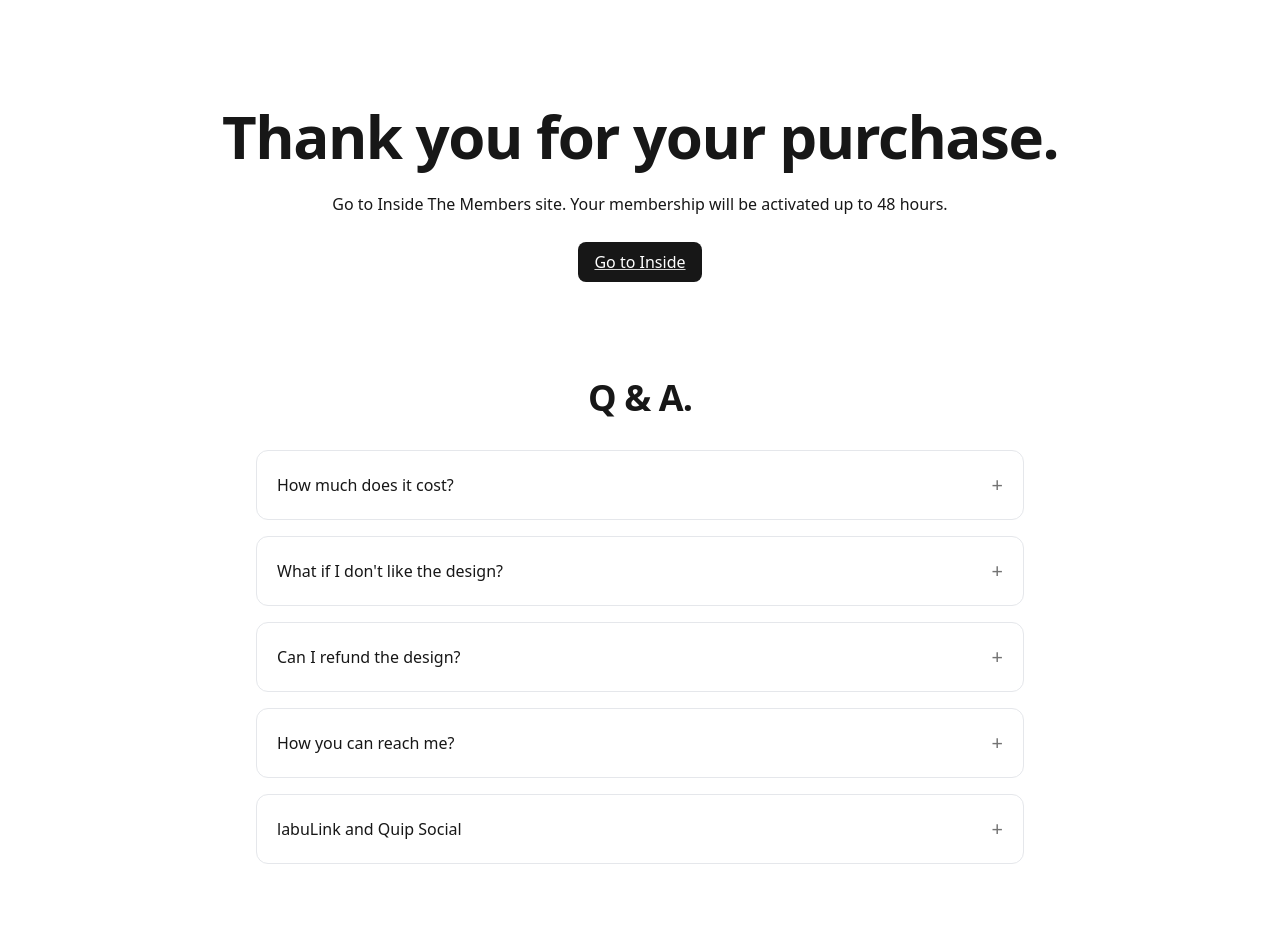
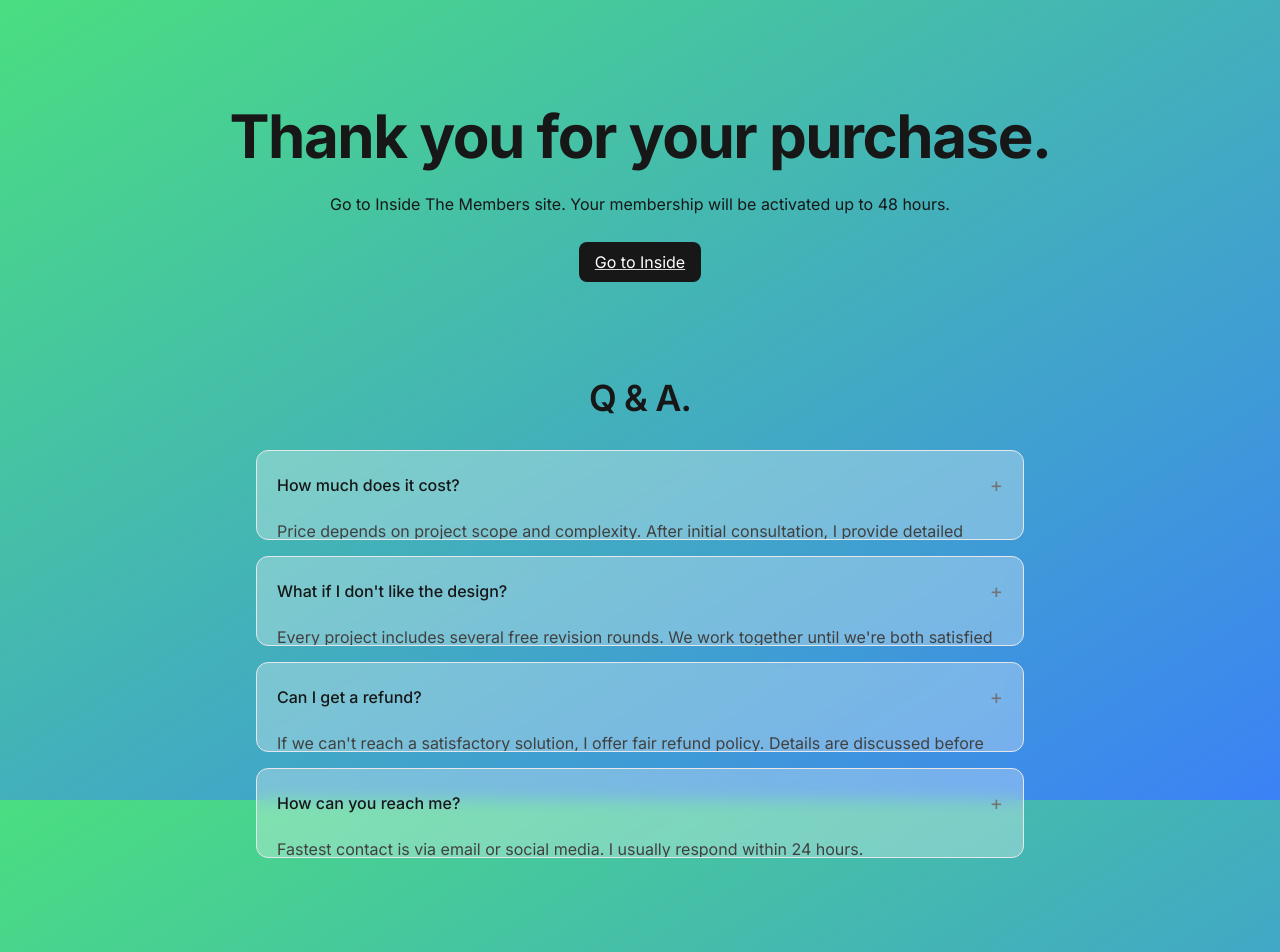
Before and after one commit to FBukovina/bukovinafilip-next, a Next.js app: page /done in a window 1280 px wide. Shown: the top 952 px of the page. Built offline with nearby package versions, Linux system fonts and the light colour scheme.

Commit message:
feat: build single-page portfolio

```diff
--- a/app/globals.css
+++ b/app/globals.css
@@ -11,8 +11,10 @@ html, body {
   height: 100%;
 }
 
+html { scroll-behavior: smooth; }
+
 body {
-  @apply bg-white text-neutral-900 antialiased;
+  @apply bg-gradient-to-br from-green-400 to-blue-500 text-neutral-900 antialiased;
   font-feature-settings: "cv02","cv03","cv04","cv11";
 }
 
@@ -34,7 +36,7 @@ p  { @apply leading-7; }
   @apply inline-flex items-center rounded-full border px-2 py-0.5 text-xs text-neutral-700;
 }
 .card {
-  @apply rounded-2xl border bg-white shadow-sm hover:shadow-md transition;
+  @apply rounded-2xl border border-white/20 bg-white/30 backdrop-blur shadow-sm hover:shadow-md transition;
 }
 .footer-link { @apply underline hover:no-underline; }
 
--- a/app/layout.tsx
+++ b/app/layout.tsx
@@ -2,6 +2,9 @@ import type { Metadata } from 'next'
 import './globals.css'
 import Header from '@/components/Header'
 import Footer from '@/components/Footer'
+import { Inter } from 'next/font/google'
+
+const inter = Inter({ subsets: ['latin'] })
 
 export const metadata: Metadata = {
   title: 'Filip Bukovina',
@@ -10,8 +13,8 @@ export const metadata: Metadata = {
 
 export default function RootLayout({ children }: { children: React.ReactNode }) {
   return (
-    <html lang="en">
-      <body>
+    <html lang="en" className="scroll-smooth">
+      <body className={inter.className}>
         <Header />
         <main>{children}</main>
         <Footer />
--- a/app/projects/page.tsx
+++ /dev/null
@@ -1,56 +0,0 @@
-import ProjectCard from '@/components/ProjectCard'
-import QnA from '@/components/QnA'
-import CTA from '@/components/CTA'
-import Reveal from '@/components/Reveal'
-
-export default function Page(){
-  return (
-    <>
-      <section className="container mt-16 grid gap-6">
-        <Reveal><h2>Discover how I revamped branding</h2></Reveal>
-        <Reveal delayMs={80}><p className="text-neutral-600">in companies.</p></Reveal>
-        <Reveal delayMs={160}>
-          <div className="flex gap-4">
-            <a className="button" href="mailto:hello@bukovinafilip.com">Email Me</a>
-          </div>
-        </Reveal>
-      </section>
-
-      <section className="container my-10 grid gap-8">
-        <Reveal>
-          <ProjectCard
-          kind="App"
-          segment="B2C"
-          title="KCONCERTS"
-          description="Find a K-Pop concert nearby you."
-          href="https://apps.apple.com"
-          image="https://framerusercontent.com/images/10WF4NVWYeBVdohylGRlrE561w.webp"
-        />
-        </Reveal>
-        <Reveal delayMs={80}>
-          <ProjectCard
-          kind="App"
-          segment="Discontinued"
-          title="Quip Social"
-          description="Social media network app built by me. Using Firebase API and Swift."
-          href="https://quip.bukovinafilip.com/"
-          image="https://framerusercontent.com/images/QpDJdFJL45TBBxqpCJHRmuB3cQ.png"
-        />
-        </Reveal>
-        <Reveal delayMs={160}>
-          <ProjectCard
-          kind="Web"
-          segment="B2B"
-          title="Kamenictvi Jan Bukovina"
-          description="Web development for small company in Roudnice nad Labem. This site was made using WordPress."
-          href="https://kamenictvibukovina.cz"
-          image="https://framerusercontent.com/images/FvbgTahTKk3beLIhoLTj8gpskM.png"
-        />
-        </Reveal>
-      </section>
-
-      <Reveal><QnA /></Reveal>
-      <Reveal delayMs={80}><CTA title="connect now." subtitle="does your website need an upgrade? let's connect." /></Reveal>
-    </>
-  )
-}
--- a/components/Footer.tsx
+++ b/components/Footer.tsx
@@ -1,5 +1,12 @@
 export default function Footer() {
   return (
-    <footer className="mt-24" />
+    <footer className="mt-24 text-center text-sm text-white/80">
+      <div className="container py-8">
+        <p>
+          Contact: <a href="mailto:filip@bukovinafilip.com" className="underline">filip@bukovinafilip.com</a>
+        </p>
+        <p className="mt-2">Projects: LabuLink &amp; Quip Social</p>
+      </div>
+    </footer>
   )
 }
--- a/components/Header.tsx
+++ b/components/Header.tsx
@@ -5,11 +5,14 @@ import { useEffect, useState } from 'react'
 
 function NavItem({ href, children }: { href: string; children: React.ReactNode }){
   const pathname = usePathname()
-  const active = pathname === href
+  const isAnchor = href.startsWith('#') || href.includes('#')
+  const active = !isAnchor && pathname === href
   return (
     <Link
       href={href}
-      className={`px-4 py-1.5 rounded-full text-sm font-medium transition ${active ? 'bg-neutral-100' : 'hover:bg-neutral-50'}`}
+      className={`px-4 py-1.5 rounded-full text-sm font-medium transition ${
+        active ? 'bg-neutral-100' : 'hover:bg-neutral-50'
+      }`}
     >
       {children}
     </Link>
@@ -39,7 +42,7 @@ export default function Header() {
         >
           <NavItem href="/">Home</NavItem>
           <NavItem href="/about">About Me</NavItem>
-          <NavItem href="/projects">Projects</NavItem>
+          <NavItem href="#projects">Projects</NavItem>
         </nav>
       </div>
     </header>
--- a/components/ProjectCard.tsx
+++ b/components/ProjectCard.tsx
@@ -2,27 +2,29 @@ import Image from 'next/image'
 import Link from 'next/link'
 
 export default function ProjectCard({
-  title, kind, segment, description, image, href
+  title,
+  kind,
+  description,
+  image,
+  href,
 }:{
   title: string,
-  kind: 'App'|'Web',
-  segment: string,
+  kind: 'App' | 'Web',
   description: string,
   image: string,
   href?: string
 }){
   return (
-    <div className="card overflow-hidden">
+    <div className="card overflow-hidden group">
       <div className="grid md:grid-cols-[2fr,3fr] gap-0">
         <div className="p-6 flex flex-col gap-2">
           <span className="badge">{kind}</span>
-          <span className="badge">{segment}</span>
           <h3 className="text-2xl font-semibold mt-2">{title}</h3>
           <p className="text-neutral-700">{description}</p>
           {href && <Link href={href} target="_blank" className="mt-4 button w-fit">Visit</Link>}
         </div>
         <div className="relative h-72 md:h-auto">
-          <Image src={image} alt={title} fill sizes="50vw" className="object-cover"/>
+          <Image src={image} alt={title} fill sizes="50vw" className="object-cover group-hover:scale-105 transition"/>
         </div>
       </div>
     </div>
--- a/components/QnA.tsx
+++ b/components/QnA.tsx
@@ -2,41 +2,50 @@
 import { useState } from 'react'
 
 const DATA = [
-  { q: 'How much does it cost?', a: 'Every project is different. After a short call I will send you a fixed price.' },
-  { q: "What if I don't like the design?", a: 'We iterate in small steps so there are no surprises. You will see progress continuously.' },
-  { q: 'Can I refund the design?', a: 'If the design does not meet the agreed goals, I offer a fair refund policy.' },
-  { q: 'How you can reach me?', a: 'Email me at filip@bukovinafilip.com or message me on LinkedIn/Herohero.' },
-  { q: 'labuLink and Quip Social', a: 'Selected projects I worked on in the past years.' },
+  {
+    q: 'How much does it cost?',
+    a: 'Price depends on project scope and complexity. After initial consultation, I provide detailed custom quote tailored to your needs.',
+  },
+  {
+    q: "What if I don't like the design?",
+    a: "Every project includes several free revision rounds. We work together until we're both satisfied with the result.",
+  },
+  {
+    q: 'Can I get a refund?',
+    a: "If we can't reach a satisfactory solution, I offer fair refund policy. Details are discussed before starting each project.",
+  },
+  {
+    q: 'How can you reach me?',
+    a: 'Fastest contact is via email or social media. I usually respond within 24 hours.',
+  },
 ]
 
-function Item({ q, a }: { q: string; a: string }){
-  const [open, setOpen] = useState(false)
+export default function QnA(){
+  const [open, setOpen] = useState<number | null>(null)
+  const toggle = (i: number) => setOpen(open === i ? null : i)
+
   return (
-    <li className="border rounded-xl overflow-hidden bg-white">
-      <button
-        onClick={() => setOpen(v => !v)}
-        className="w-full flex items-center justify-between text-left p-5 hover:bg-neutral-50"
-        aria-expanded={open}
-      >
-        <span className="font-medium">{q}</span>
-        <span className="text-xl text-neutral-500">{open ? '−' : '+'}</span>
-      </button>
-      {open && (
-        <div className="px-5 pb-5 text-neutral-700">
-          {a}
-        </div>
-      )}
-    </li>
-  )
-}
-
-export default function QnA(){
-  return (
-    <section className="container my-24">
+    <section className="container my-24" id="qa">
       <h2 className="text-4xl font-semibold text-center">Q &amp; A.</h2>
       <ul className="mt-8 grid gap-4 max-w-3xl mx-auto">
-        {DATA.map(({q, a}) => (
-          <Item key={q} q={q} a={a} />
+        {DATA.map(({q, a}, i) => (
+          <li key={q} className="border rounded-xl overflow-hidden bg-white/30 backdrop-blur">
+            <button
+              onClick={() => toggle(i)}
+              className="w-full flex items-center justify-between text-left p-5 hover:bg-white/40"
+              aria-expanded={open === i}
+            >
+              <span className="font-medium">{q}</span>
+              <span className="text-xl text-neutral-500">{open === i ? '−' : '+'}</span>
+            </button>
+            <div
+              className={`px-5 pb-5 text-neutral-700 transition-all duration-300 ${
+                open === i ? 'max-h-40' : 'max-h-0 overflow-hidden'
+              }`}
+            >
+              {a}
+            </div>
+          </li>
         ))}
       </ul>
     </section>
```
Also changed, not shown: app/page.tsx (+42 -18 lines), 1 other file (tests, documents, lock files or other folders).
